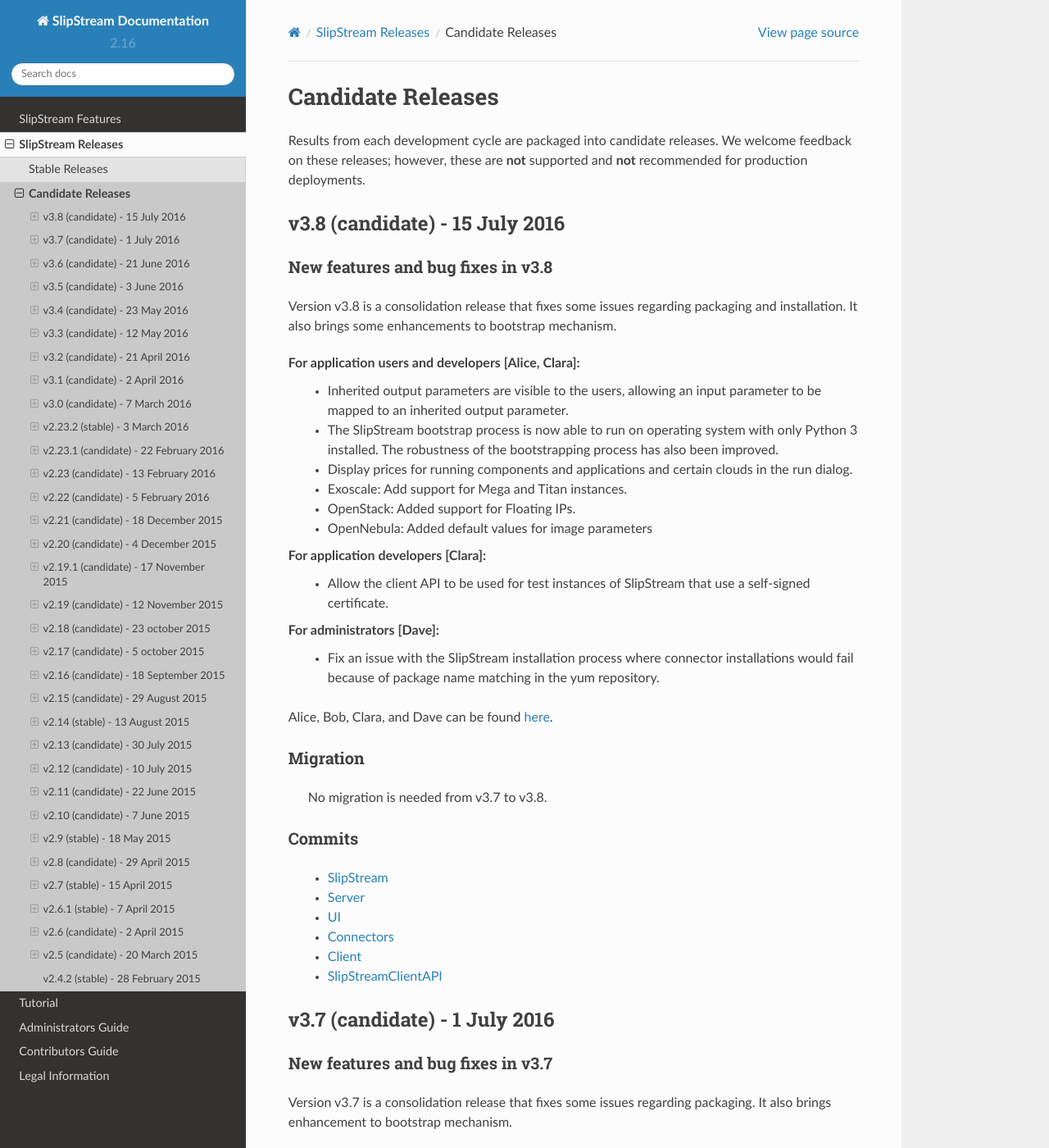
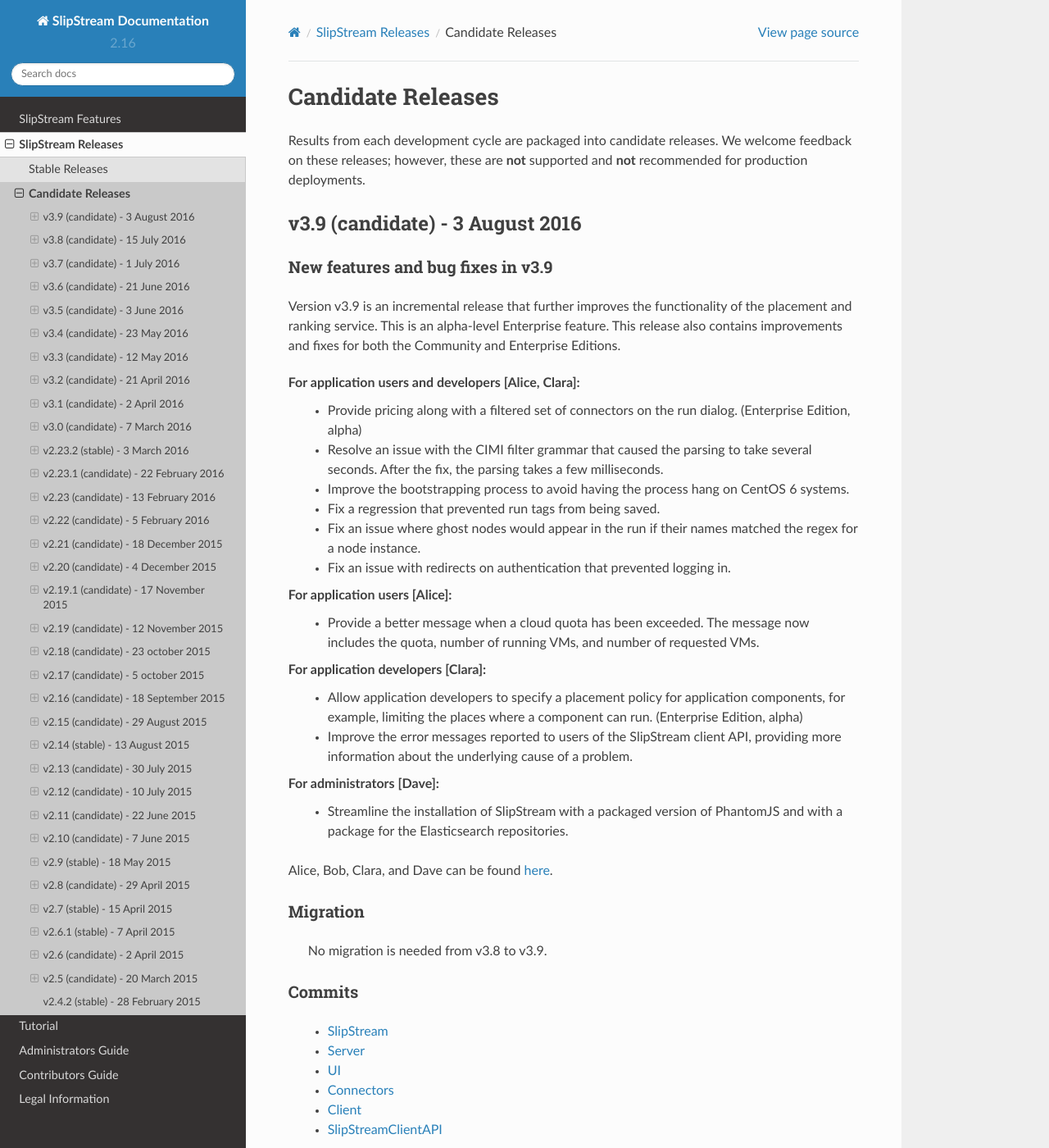
Before and after one commit to slipstream/SlipStreamDocumentation, a Sphinx documentation site: the page built from docs/release_notes/candidate_releases.rst, in a window 1280 px wide and 1400 px high. Shown: the whole window at 82% size. Built offline with Sphinx 7.4.7 and the Read the Docs theme 2.0.0, drawn with Linux system fonts in a browser that asks for light colours.

Commit message:
draft release notes for v3.9

```diff
--- a/docs/release_notes/candidate_releases.rst
+++ b/docs/release_notes/candidate_releases.rst
@@ -4,6 +4,67 @@
 Results from each development cycle are packaged into candidate
 releases. We welcome feedback on these releases; however, these are
 **not** supported and **not** recommended for production deployments.
+
+v3.9 (candidate) - 3 August 2016
+--------------------------------
+
+New features and bug fixes in v3.9
+~~~~~~~~~~~~~~~~~~~~~~~~~~~~~~~~~~
+
+Version v3.9 is an incremental release that further improves the
+functionality of the placement and ranking service.  This is an
+alpha-level Enterprise feature.  This release also contains
+improvements and fixes for both the Community and Enterprise Editions.
+
+For application users and developers [Alice, Clara]:
+ - Provide pricing along with a filtered set of connectors on the run
+   dialog. (Enterprise Edition, alpha)
+ - Resolve an issue with the CIMI filter grammar that caused the
+   parsing to take several seconds.  After the fix, the parsing takes
+   a few milliseconds.
+ - Improve the bootstrapping process to avoid having the process hang
+   on CentOS 6 systems.
+ - Fix a regression that prevented run tags from being saved.
+ - Fix an issue where ghost nodes would appear in the run if their
+   names matched the regex for a node instance.
+ - Fix an issue with redirects on authentication that prevented
+   logging in.
+
+For application users [Alice]:
+ - Provide a better message when a cloud quota has been exceeded.  The
+   message now includes the quota, number of running VMs, and number
+   of requested VMs.
+
+For application developers [Clara]:
+ - Allow application developers to specify a placement policy for
+   application components, for example, limiting the places where a
+   component can run. (Enterprise Edition, alpha)
+ - Improve the error messages reported to users of the SlipStream
+   client API, providing more information about the underlying cause
+   of a problem.
+
+For administrators [Dave]:
+ - Streamline the installation of SlipStream with a packaged version
+   of PhantomJS and with a package for the Elasticsearch
+   repositories.
+
+Alice, Bob, Clara, and Dave can be found
+`here <http://sixsq.com/personae/>`_.
+
+Migration
+~~~~~~~~~
+
+ No migration is needed from v3.8 to v3.9.
+
+Commits
+~~~~~~~
+
+ -  `SlipStream <https://github.com/slipstream/SlipStream/compare/v3.8-community...v3.9-community>`__
+ -  `Server <https://github.com/slipstream/SlipStreamServer/compare/v3.8-community...v3.9-community>`__
+ -  `UI <https://github.com/slipstream/SlipStreamUI/compare/v3.8-community...v3.9-community>`__
+ -  `Connectors <https://github.com/slipstream/SlipStreamConnectors/compare/v3.8-community...v3.9-community>`__
+ -  `Client <https://github.com/slipstream/SlipStreamClient/compare/v3.8-community...v3.9-community>`__
+ -  `SlipStreamClientAPI <https://github.com/slipstream/SlipStreamClientAPI/compare/v3.8-community...v3.9-community>`__
 
 v3.8 (candidate) - 15 July 2016
 -------------------------------
```
